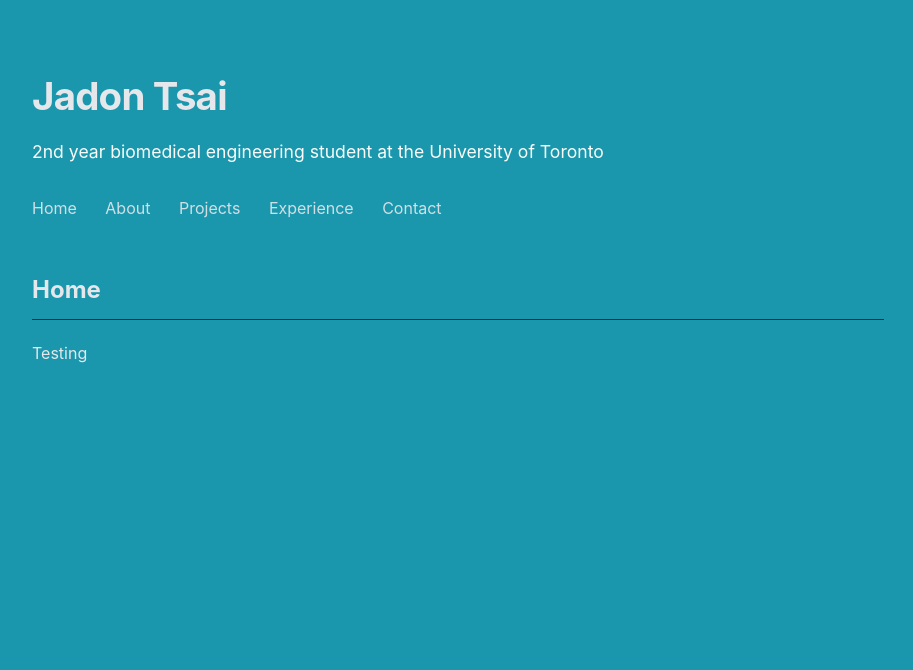
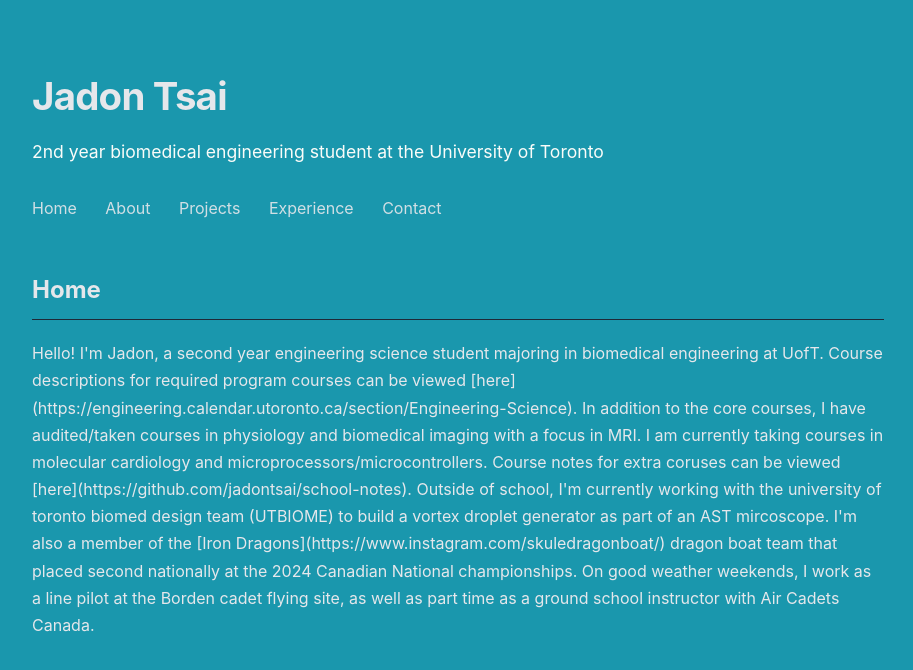
Before and after one commit to jadontsai/jadontsai.github.io, a plain HTML site: page index.html in a window 1280 px wide. Shown: the whole page, without its empty margins (182-1095 px from the left). Drawn offline with Linux system fonts and the light colour scheme.

Commit message:
Update index.html

```diff
--- a/index.html
+++ b/index.html
@@ -27,7 +27,11 @@
     <section>
       <h2>Home</h2>
       <p>
-        Testing
+        Hello! I'm Jadon, a second year engineering science student majoring in biomedical engineering at UofT. Course descriptions for required program courses can be viewed [here](https://engineering.calendar.utoronto.ca/section/Engineering-Science).
+        In addition to the core courses, I have audited/taken courses in physiology and biomedical imaging with a focus in MRI. I am currently taking courses in molecular cardiology and microprocessors/microcontrollers. Course notes
+        for extra coruses can be viewed [here](https://github.com/jadontsai/school-notes).
+        Outside of school, I'm currently working with the university of toronto biomed design team (UTBIOME) to build a vortex droplet generator as part of an AST mircoscope. I'm also a member of the [Iron Dragons](https://www.instagram.com/skuledragonboat/) dragon boat team that
+        placed second nationally at the 2024 Canadian National championships. On good weather weekends, I work as a line pilot at the Borden cadet flying site, as well as part time as a ground school instructor with Air Cadets Canada.
       </p>
     </section>
   </main>
```
